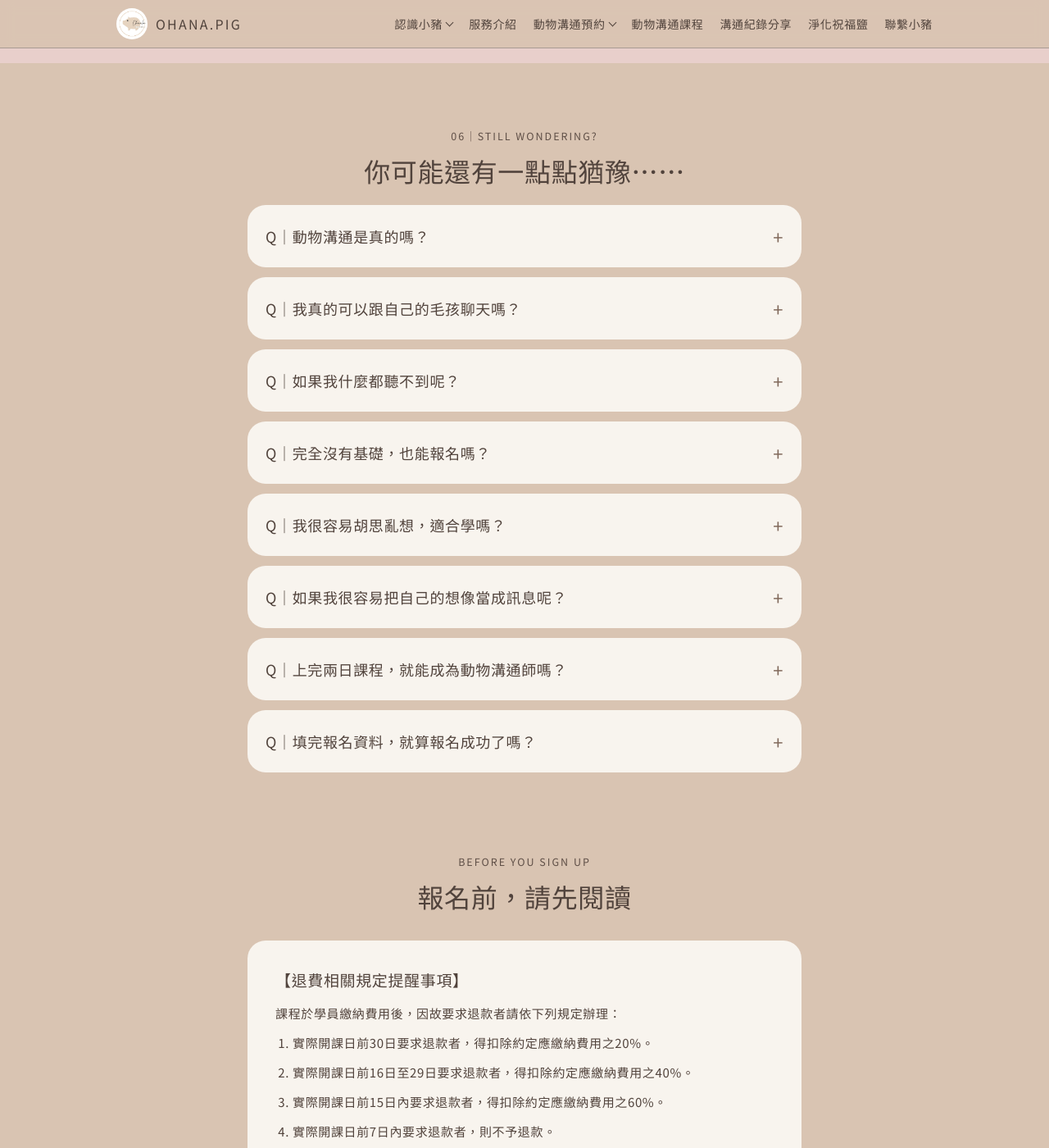
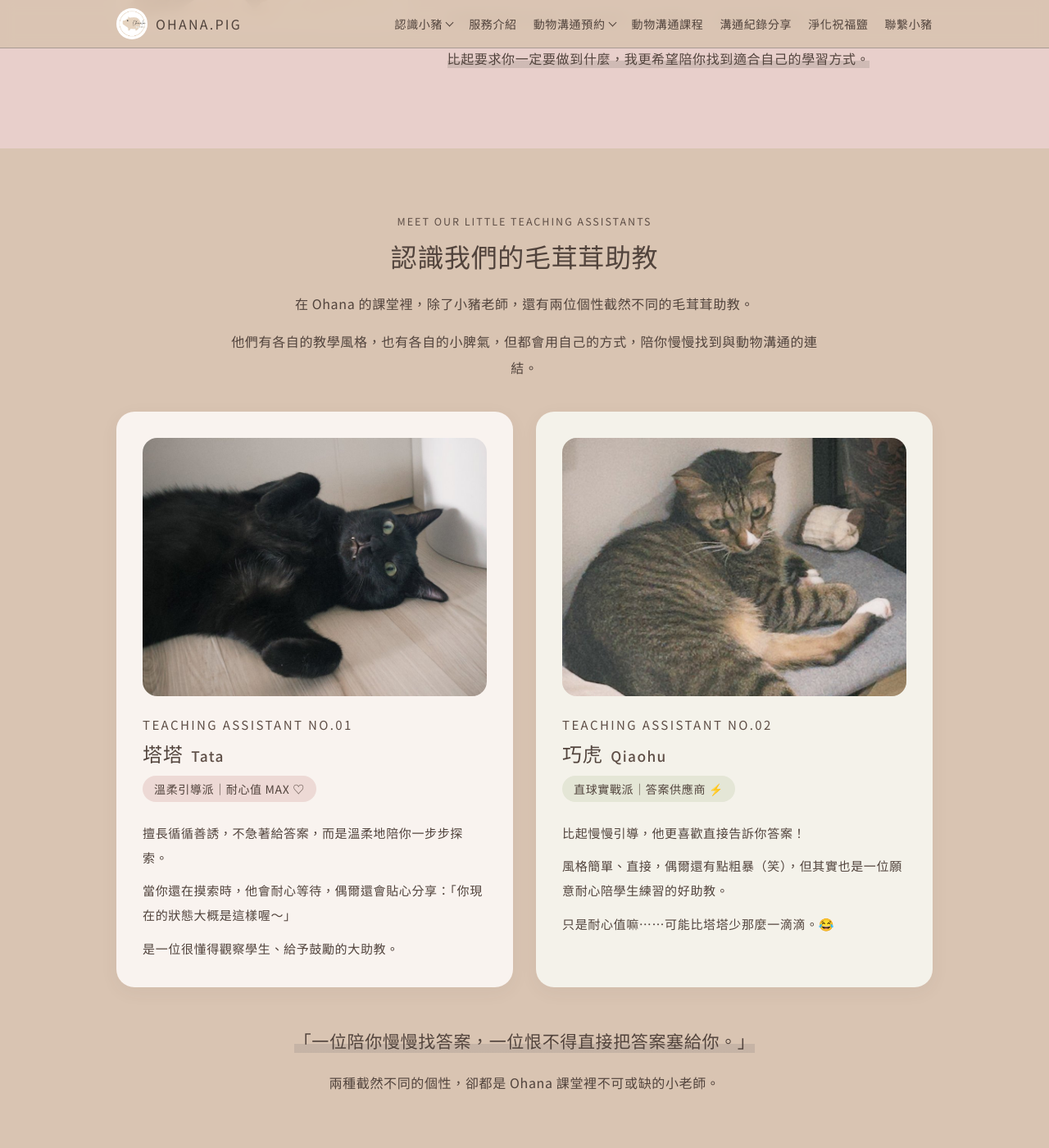
Before and after one commit to annie09013/ohana.pig, a Jekyll site: the page built from course/index.html, in a window 1280 px wide and 1400 px high, scrolled down 6205 px. Shown: the whole window at 82% size. Built offline with Jekyll 4.4.1, drawn with Linux system fonts in a browser that asks for light colours; some web fonts are replaced; some of the changed text lies outside the part shown.

Commit message:
Add files via upload

```diff
--- a/_layouts/base.html
+++ b/_layouts/base.html
@@ -16,7 +16,7 @@
 <link rel="preconnect" href="https://fonts.gstatic.com" crossorigin>
 <link href="https://fonts.googleapis.com/css2?family=Huninn&family=Noto+Sans+TC:wght@400;500&display=swap" rel="stylesheet">
 <script>document.documentElement.classList.add("js")</script>
-<link rel="stylesheet" href="/css/style.css?v=6">
+<link rel="stylesheet" href="/css/style.css?v=7">
 </head>
 <body>
 <header><div class="wrap bar">
@@ -44,7 +44,7 @@
  <span class="logo">OHANA.PIG</span>Animal Communication<br>用溫柔，陪你更靠近孩子一點點。
 </div></footer>
 {% if page.fixed_link %}<a class="fixed-book" href="{{ page.fixed_link }}">{{ page.fixed_text }}</a>{% elsif page.fixed_book != false %}<a class="fixed-book" data-link="COMMUNICATION_BOOKING_URL" href="/booking/">預約毛孩溝通 ♡</a>{% endif %}
-<script src="/js/config.js?v=5"></script>
+<script src="/js/config.js?v=6"></script>
 <script src="/js/main.js?v=2"></script>
 {% for js in page.scripts %}<script src="{{ js }}"></script>
 {% endfor %}
--- a/course/index.html
+++ b/course/index.html
@@ -41,7 +41,7 @@ fixed_text: 看看近期開課日期 ♡
  <div class="cp-story">
   <div class="cp-story-side rv">
    <p class="cp-no">01｜THE QUESTIONS IN YOUR MIND</p>
-   <h2>「可是……動物溝通真的嗎？」</h2>
+   <h2 class="cp-one cp-one-side">「可是……動物溝通真的嗎？」</h2>
    <div class="cp-mini-ph" data-photo="story" data-alt="小豬的動物溝通課堂">
     <svg aria-hidden="true"><use href="#paw"/></svg><span>小豬的照片或插畫</span>
    </div>
@@ -79,7 +79,7 @@ fixed_text: 看看近期開課日期 ♡
 <section id="worry"><div class="wrap">
  <div class="narrow center rv" style="margin:auto">
   <p class="cp-no">02｜WHAT IF I CAN'T DO IT?</p>
-  <h2>「如果別人都可以，只有我不行呢？」</h2>
+  <h2 class="cp-one">「如果別人都可以，<br class="cp-br">只有我不行呢？」</h2>
   <p>也許，比起懷疑動物溝通，你更擔心的是自己。</p>
  </div>
  <div class="grid g3 cp-worries">
@@ -108,7 +108,7 @@ fixed_text: 看看近期開課日期 ♡
 <section id="journey" class="b-pink"><div class="wrap">
  <div class="narrow center rv" style="margin:auto">
   <p class="cp-no">03｜CHOOSE YOUR JOURNEY</p>
-  <h2>你想從哪裡開始，探索與毛孩之間的連結？</h2>
+  <h2 class="cp-one">你想從哪裡開始，<br class="cp-br">探索與毛孩之間的連結？</h2>
   <p>無論你只是想更了解自己的毛孩，還是希望深入學習動物溝通，都可以選擇適合自己的課程。</p>
  </div>
  <div class="grid g2 cp-courses">
@@ -128,9 +128,10 @@ fixed_text: 看看近期開課日期 ♡
     <li>如何觀察、記錄與核對</li>
    </ul>
    <dl class="cp-facts">
-    <div><dt>課程時間</dt><dd>1 天</dd></div>
+    <div><dt>課程時間</dt><dd>1 天，10:00–17:00</dd></div>
     <div><dt>課程費用</dt><dd>依當期開課資訊公告</dd></div>
    </dl>
+   <p class="cp-small"><span class="cb-nb">小班教學｜目前每梯次最多 4 位學員，</span><span class="cb-nb">滿 2 位即開課</span></p>
    <div class="btns"><a class="btn" data-link="ONE_DAY_COURSE_URL" href="/course-booking/?course=ONE_DAY">我想參加一日課程</a></div>
   </article>
   <article class="card plain cp-course feat rv" id="two-day">
@@ -154,7 +155,7 @@ fixed_text: 看看近期開課日期 ♡
     <div><dt>課程時間</dt><dd>2 天，每天 10:00–17:00</dd></div>
     <div><dt>課程費用</dt><dd>依當期開課資訊公告</dd></div>
    </dl>
-   <p class="cp-small">小班教學｜目前每梯次最多 4 位學員，滿 2 位即開課</p>
+   <p class="cp-small"><span class="cb-nb">小班教學｜目前每梯次最多 4 位學員，</span><span class="cb-nb">滿 2 位即開課</span></p>
    <div class="btns"><a class="btn" data-link="TWO_DAY_COURSE_URL" href="/course-booking/?course=TWO_DAY">我想參加兩日基礎班</a></div>
   </article>
  </div>
@@ -163,7 +164,7 @@ fixed_text: 看看近期開課日期 ♡
 <!-- 04 -->
 <section id="practice"><div class="wrap narrow rv">
  <p class="cp-no center">04｜MORE THAN JUST LISTENING</p>
- <h2 class="center">我希望你帶走的，不只是一次特別的體驗。</h2>
+ <h2 class="center cp-one">我希望你帶走的，<br class="cp-br">不只是一次特別的體驗。</h2>
  <p>我一直覺得，學習動物溝通最有趣的地方，不只是第一次接收到訊息的狂喜。</p>
  <p>而是你開始發現，原來自己習慣用這樣的方式感受事情。</p>
  <ul class="cp-ways cp-found">
@@ -178,7 +179,7 @@ fixed_text: 看看近期開課日期 ♡
 <!-- 05 -->
 <section id="teacher" class="b-pink"><div class="wrap">
  <div class="cp-teacher">
-  <div class="ph cp-teacher-ph rv" data-photo="teacher" data-alt="小豬">
+  <div class="ph cp-teacher-ph rv" data-photo="teacher" data-alt="小豬與塔塔、巧虎的插畫">
    <svg aria-hidden="true"><use href="#paw"/></svg><span>小豬的照片</span>
   </div>
   <div class="rv">
@@ -193,6 +194,40 @@ fixed_text: 看看近期開課日期 ♡
    <p>我已經有兩年的動物溝通教學經驗、8年的溝通經驗，<br>持續整理教材內容，希望讓第一次接觸的人，更容易理解每一個步驟。</p>
    <p class="cp-em"><strong>比起要求你一定要做到什麼，我更希望陪你找到適合自己的學習方式。</strong></p>
   </div>
+ </div>
+</div></section>
+
+<!-- 毛茸茸助教 -->
+<section id="assistants" class="cp-ta"><div class="wrap">
+ <div class="narrow center rv" style="margin:auto">
+  <p class="cp-no">MEET OUR LITTLE TEACHING ASSISTANTS</p>
+  <h2 class="cp-one">認識我們的毛茸茸助教</h2>
+  <p>在 Ohana 的課堂裡，除了小豬老師，還有兩位個性截然不同的毛茸茸助教。</p>
+  <p>他們有各自的教學風格，也有各自的小脾氣，但都會用自己的方式，陪你慢慢找到與動物溝通的連結。</p>
+ </div>
+ <div class="grid g2 cp-ta-cards">
+  <article class="cp-ta-card is-tata rv">
+   <div class="ph cp-ta-ph" data-photo="tata" data-alt="助教塔塔：一隻翻肚躺在地板上的黑貓"><svg aria-hidden="true"><use href="#paw"/></svg><span>塔塔的照片</span></div>
+   <p class="cp-ta-no">TEACHING ASSISTANT NO.01</p>
+   <h3>塔塔 <span>Tata</span></h3>
+   <p class="cp-ta-tag">溫柔引導派｜耐心值 MAX ♡</p>
+   <p>擅長循循善誘，不急著給答案，而是溫柔地陪你一步步探索。</p>
+   <p>當你還在摸索時，他會耐心等待，偶爾還會貼心分享：「你現在的狀態大概是這樣喔～」</p>
+   <p>是一位很懂得觀察學生、給予鼓勵的大助教。</p>
+  </article>
+  <article class="cp-ta-card is-qiaohu rv">
+   <div class="ph cp-ta-ph" data-photo="qiaohu" data-alt="助教巧虎：一隻窩在椅墊上回頭看的虎斑貓"><svg aria-hidden="true"><use href="#paw"/></svg><span>巧虎的照片</span></div>
+   <p class="cp-ta-no">TEACHING ASSISTANT NO.02</p>
+   <h3>巧虎 <span>Qiaohu</span></h3>
+   <p class="cp-ta-tag">直球實戰派｜答案供應商 ⚡</p>
+   <p>比起慢慢引導，他更喜歡直接告訴你答案！</p>
+   <p>風格簡單、直接，偶爾還有點粗暴（笑），但其實也是一位願意耐心陪學生練習的好助教。</p>
+   <p>只是耐心值嘛……可能比塔塔少那麼一滴滴。😂</p>
+  </article>
+ </div>
+ <div class="narrow center rv cp-ta-end">
+  <p class="cp-quote"><strong>「一位陪你慢慢找答案，一位恨不得直接把答案塞給你。」</strong></p>
+  <p>兩種截然不同的個性，卻都是 Ohana 課堂裡不可或缺的小老師。</p>
  </div>
 </div></section>
 
@@ -277,7 +312,7 @@ fixed_text: 看看近期開課日期 ♡
 <!-- 07 -->
 <section id="begin" class="cp-cta"><div class="wrap narrow center rv">
  <p class="cp-no">07｜READY TO BEGIN?</p>
- <h2>也許，你和毛孩之間，還有好多值得探索的事情。</h2>
+ <h2 class="cp-one cp-one-long">也許，你和毛孩之間，<br class="cp-br">還有好多值得探索的事情。</h2>
  <p>你不需要先擁有特殊能力。</p>
  <p>也不需要等到自己完全有把握。</p>
  <p>如果你一直對動物溝通抱著好奇，也想親自體驗看看……</p>
--- a/css/style.css
+++ b/css/style.css
@@ -352,3 +352,37 @@ fieldset.cb-block{border:0;min-width:0}
 .cp-rules .cp-sign{margin-top:14px;font-size:15px}
 .cb-field .cb-check{display:flex;margin-bottom:0}
 .cb-birth-note{margin:2px 0 6px}
+/* ===== 2026-11-19 更新 ===== */
+/* 主標題維持同一排（手機版太窄時，才在逗號後換行） */
+@media(min-width:601px){
+ .cp-one{white-space:nowrap}
+ .cp-one-side{font-size:clamp(20px,2.5vw,28px)}
+ .cp-one-long{font-size:clamp(20px,3.6vw,28px)}
+}
+@media(max-width:600px){.cp-one-side{white-space:nowrap;font-size:clamp(17px,5.4vw,24px)}}
+/* 報名頁：小班教學說明只在逗號處換行 */
+.cb-nb{white-space:nowrap}
+/* 課程頁：小豬插畫（正方形，01 與 05 共用） */
+.cp-mini-ph{aspect-ratio:1/1}
+.cp-teacher-ph{aspect-ratio:1/1}
+/* 課程頁：毛茸茸助教 */
+.cp-ta{padding-bottom:84px}
+.cp-ta-cards{gap:28px;margin-top:38px;align-items:stretch}
+.cp-ta-card{border-radius:var(--r);padding:clamp(22px,3.6vw,32px);box-shadow:0 6px 22px rgba(81,67,60,.06);transition:transform .7s ease,box-shadow .7s ease}
+.cp-ta-card:hover{transform:translateY(-4px);box-shadow:0 12px 28px rgba(81,67,60,.09)}
+.cp-ta-card.is-tata{background:#F9F3EF}
+.cp-ta-card.is-qiaohu{background:#F4F2EA}
+.cp-ta-ph{aspect-ratio:4/3;border-radius:18px;margin-bottom:20px;background:var(--pink)}
+.cp-ta-card.is-qiaohu .cp-ta-ph{background:#E6E3D6}
+.ph.cp-ta-ph[data-photo=tata] img{object-position:62% 50%}
+.ph.cp-ta-ph[data-photo=qiaohu] img{object-position:50% 24%}
+.cp-ta-no{font-size:12px;letter-spacing:.16em;color:var(--sub);margin-bottom:2px}
+.cp-ta-card h3{font-size:clamp(21px,3.6vw,24px);margin:2px 0 8px}
+.cp-ta-card h3 span{font-size:.72em;letter-spacing:.08em;color:var(--sub);margin-left:4px}
+.cp-ta-tag{display:inline-block;font-size:14px!important;border-radius:999px;padding:2px 14px;margin-bottom:12px!important;background:rgba(232,207,203,.7)}
+.cp-ta-card.is-qiaohu .cp-ta-tag{background:#E4E6D6}
+.cp-ta-card p{font-size:15px}
+.cp-ta-card p+p{margin-top:.7em}
+.cp-ta-end{margin:46px auto 0}
+.cp-ta-end .cp-quote{margin:0 0 .5em!important}
+@media(prefers-reduced-motion:reduce){.cp-ta-card,.cp-ta-card:hover{transition:none;transform:none}}
--- a/index.html
+++ b/index.html
@@ -14,7 +14,7 @@
 <link rel="preconnect" href="https://fonts.gstatic.com" crossorigin>
 <link href="https://fonts.googleapis.com/css2?family=Huninn&family=Noto+Sans+TC:wght@400;500&display=swap" rel="stylesheet">
 <script>document.documentElement.classList.add("js")</script>
-<link rel="stylesheet" href="css/style.css?v=6">
+<link rel="stylesheet" href="css/style.css?v=7">
 </head>
 <body>
 <svg width="0" height="0" style="position:absolute" aria-hidden="true">
@@ -274,7 +274,7 @@
  <span class="logo">OHANA.PIG</span>Animal Communication<br>用溫柔，陪你更靠近孩子一點點。
 </div></footer>
 <a class="fixed-book" data-link="COMMUNICATION_BOOKING_URL" href="#">預約毛孩溝通 ♡</a>
-<script src="js/config.js?v=5"></script>
+<script src="js/config.js?v=6"></script>
 <script src="js/main.js?v=2"></script>
 </body>
 </html>
--- a/js/config.js
+++ b/js/config.js
@@ -14,13 +14,13 @@ const SITE_CONFIG = {
 
   // 照片路徑：放進 images/ 資料夾後，填入檔名即可。留空 "" 會顯示柔和佔位圖
   PHOTOS: {
-    tata: "images/tata.jpg?v=2",
-    qiaohu: "images/qiaohu.jpg?v=2",
-    mimi: "images/mimi.jpg?v=2",
+    tata: "/images/tata.jpg?v=2",
+    qiaohu: "/images/qiaohu.jpg?v=2",
+    mimi: "/images/mimi.jpg?v=2",
     general: "",   // 一般溝通插畫，例："images/general.jpg"（留空＝使用內建線稿）
     memorial: "",  // 離世溝通插畫，例："images/memorial.jpg"
-    teacher: "",   // 【待補】課程頁「嗨，我是小豬」的講師照片，例："/images/teacher.jpg"（請以 / 開頭）
-    story: ""      // 【待補】課程頁小豬故事旁的小照片或插畫，例："/images/course-story.jpg"
+    teacher: "/images/teacher.jpg?v=1",   // 課程頁「嗨，我是小豬」的講師照片（請以 / 開頭）
+    story: "/images/teacher.jpg?v=1"   // 課程頁「01」標題下的小豬插畫（和講師照片同一張）
   },
 
   /* ===== 課程報名設定（報名頁 /course-booking/ 使用）=====
@@ -41,7 +41,8 @@ const SITE_CONFIG = {
         label: "一日課程",
         title: "與自己的毛孩建立連結",
         en: "ONE-DAY CONNECTION COURSE",
-        duration: "1 天"
+        duration: "1 天，10:00–17:00",
+        classNote: "小班教學｜每梯次最多 4 位，滿 2 位即開課"
       },
       TWO_DAY: {
         label: "兩日課程",
```
Also changed, not shown: course-booking/index.html (+6 -7 lines), js/course-booking.js (+18 -6 lines), images/teacher.jpg (added).
